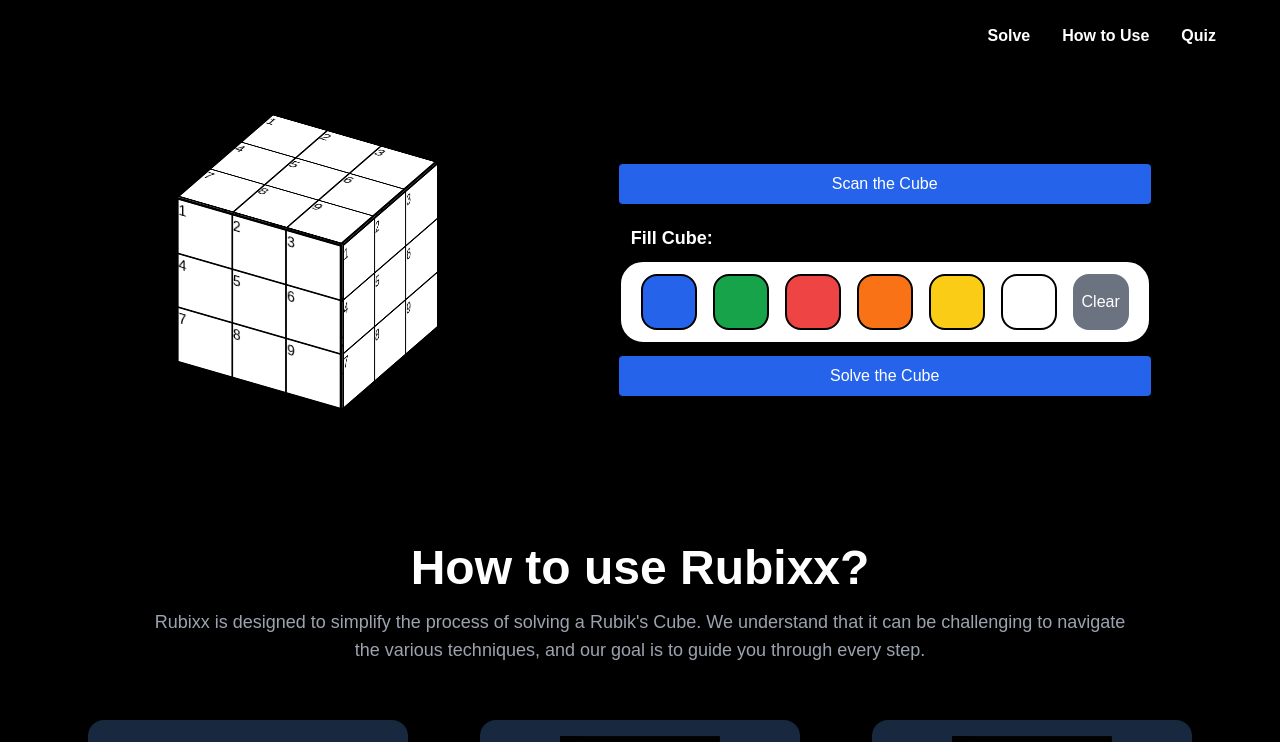
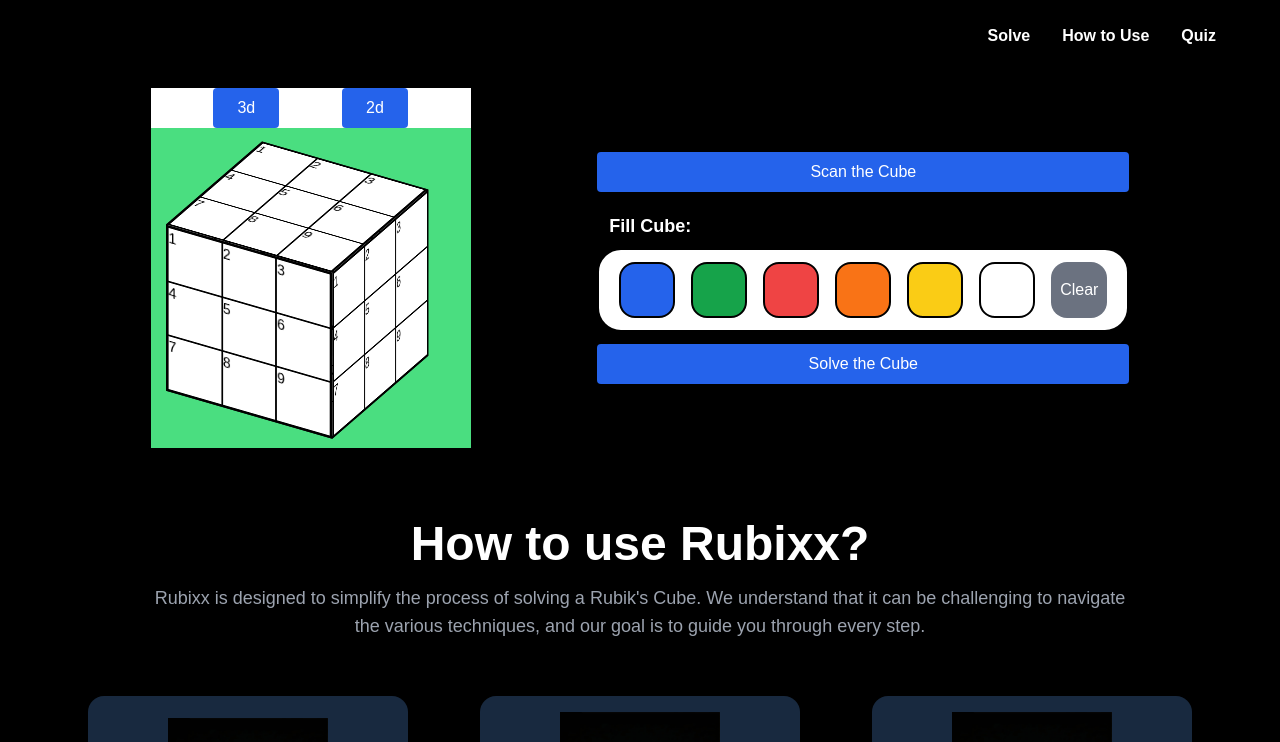
Before and after one commit to jATM0S/Rubixx, a React (Vite) app in the folder frontend/: page /solve in a window 1280 px wide. Shown: the top 742 px of the page. Built offline with nearby package versions, Linux system fonts and the light colour scheme.

Commit message:
2d attempt

```diff
--- a/frontend/src/App.jsx
+++ b/frontend/src/App.jsx
@@ -21,7 +21,7 @@ const App = () => {
 
   return (
     <Router>
-      <div>
+      <div className="bg-black">
         <Nav
           onFAQClick={scrollToFAQ}
           onQuizClick={scrollToQuiz}
--- a/frontend/src/components/cube.css
+++ b/frontend/src/components/cube.css
@@ -1,10 +1,4 @@
-.perspective {
-    perspective: 3000px;
-  }
-
 .cube {
-    width: 12rem;
-    height: 12rem;
   position: relative;
   transform-style: preserve-3d;
   transform: rotateX(-30deg) rotateY(-30deg);
@@ -40,3 +34,33 @@
 .bottom {
   transform: rotateX(-90deg) translateZ(6rem);
 }
+
+.cube2d {
+  gap: 0;
+}
+
+.face2d {
+  width: 6rem;
+  height: 6rem;
+}
+
+.front2d {
+  translate:0 6rem;
+}
+
+.back2d {
+  translate: 12rem;
+}
+
+.left2d {
+translate:-6rem -6rem}
+
+.right2d {
+translate: 6rem -12rem;}
+
+.top2d {
+translate:0 -24rem
+}
+
+.bottom2d {
+translate:0 -18rem}
--- /dev/null
+++ b/frontend/src/components/cube.jsx
@@ -0,0 +1,137 @@
+import React, { useState } from "react";
+import "./cube.css";
+
+const Cube = ({ cubeColors, currentColor, setCubeColors }) => {
+  const [typeOfCube, setType] = useState("");
+  return (
+    <div className="bg-white flex flex-col justify-center">
+      <div className="flex justify-evenly ">
+        <button className="bg-blue-600 text-white py-2 px-6 rounded hover:bg-blue-700 transition duration-300">
+          3d
+        </button>
+        <button className="bg-blue-600 text-white py-2 px-6 rounded hover:bg-blue-700 transition duration-300">
+          2d
+        </button>
+      </div>
+      <div className=" bg-green-400 w-80 h-80 flex justify-center items-center pt-10">
+        <div className="cube w-56 h-56">
+          <div className="face front grid grid-cols-3 gap-0 border-2">
+            {Array(9)
+              .fill(null)
+              .map((_, index) => (
+                <div
+                  key={`front-${index}`}
+                  className={`w-full h-full border border-black ${cubeColors.front[index]}`}
+                  onClick={() =>
+                    setCubeColors((prevColors) => {
+                      const updatedColors = { ...prevColors };
+                      updatedColors.front[index] = currentColor;
+                      return updatedColors;
+                    })
+                  }
+                >
+                  {index + 1}
+                </div>
+              ))}
+          </div>
+          <div className="face back grid grid-cols-3 gap-0 border-2 ">
+            {Array(9)
+              .fill(null)
+              .map((_, index) => (
+                <div
+                  key={`back-${index}`}
+                  className={`w-full h-full border border-black ${cubeColors.back[index]}`}
+                  onClick={() =>
+                    setCubeColors((prevColors) => {
+                      const updatedColors = { ...prevColors };
+                      updatedColors.back[index] = currentColor;
+                      return updatedColors;
+                    })
+                  }
+                >
+                  {index + 1}
+                </div>
+              ))}
+          </div>
+          <div className="face left grid grid-cols-3 gap-0 border-2 ">
+            {Array(9)
+              .fill(null)
+              .map((_, index) => (
+                <div
+                  key={`left-${index}`}
+                  className={`w-full h-full border border-black ${cubeColors.left[index]}`}
+                  onClick={() =>
+                    setCubeColors((prevColors) => {
+                      const updatedColors = { ...prevColors };
+                      updatedColors.left[index] = currentColor;
+                      return updatedColors;
+                    })
+                  }
+                >
+                  {index + 1}
+                </div>
+              ))}
+          </div>
+          <div className="face right grid grid-cols-3 gap-0 border-2 ">
+            {Array(9)
+              .fill(null)
+              .map((_, index) => (
+                <div
+                  key={`right-${index}`}
+                  className={`w-full h-full border border-black ${cubeColors.right[index]}`}
+                  onClick={() =>
+                    setCubeColors((prevColors) => {
+                      const updatedColors = { ...prevColors };
+                      updatedColors.right[index] = currentColor;
+                      return updatedColors;
+                    })
+                  }
+                >
+                  {index + 1}
+                </div>
+              ))}
+          </div>
+          <div className="face top grid grid-cols-3 gap-0 border-2 ">
+            {Array(9)
+              .fill(null)
+              .map((_, index) => (
+                <div
+                  key={`top-${index}`}
+                  className={`w-full h-full border border-black ${cubeColors.top[index]}`}
+                  onClick={() =>
+                    setCubeColors((prevColors) => {
+                      const updatedColors = { ...prevColors };
+                      updatedColors.top[index] = currentColor;
+                      return updatedColors;
+                    })
+                  }
+                >
+                  {index + 1}
+                </div>
+              ))}
+          </div>
+          <div className="face bottom grid grid-cols-3 gap-0 border-2 ">
+            {Array(9)
+              .fill(null)
+              .map((_, index) => (
+                <div
+                  key={`bottom-${index}`}
+                  className={`w-full h-full border border-black ${cubeColors.bottom[index]}`}
+                  onClick={() =>
+                    setCubeColors((prevColors) => {
+                      const updatedColors = { ...prevColors };
+                      updatedColors.bottom[index] = currentColor;
+                      return updatedColors;
+                    })
+                  }
+                >
+                  {index + 1}
+                </div>
+              ))}
+          </div>
+        </div>
+      </div>
+    </div>
+  );
+};
+export default Cube;
--- a/frontend/src/components/solve.jsx
+++ b/frontend/src/components/solve.jsx
@@ -1,13 +1,8 @@
 import React, { useRef, useEffect, useState } from "react";
 import "./cube.css";
-
+import Cube from "./cube"
 const Solve = ({ onClose }) => {
   const [currentColor, setCurrentColor] = useState("bg-white");
-  const [response, setResponse] = useState({
-    sequence: [],
-    is_solved: true,
-    error: "",
-  });
   const initialFaceColors = Array(9).fill("bg-white"); // Initial colors for each face
   const [cubeColors, setCubeColors] = useState({
     front: [...initialFaceColors],
@@ -17,10 +12,18 @@ const Solve = ({ onClose }) => {
     top: [...initialFaceColors],
     bottom: [...initialFaceColors],
   });
+  const [response, setResponse] = useState({
+    sequence: [],
+    is_solved: true,
+    error: "",
+  });
+  const getRubiks_cube=(cubeColors)=>{
 
+}
   // fetch the solution and put in stateful variable
   const solve_cube = async () => {
     try {
+      const rubiks_cube=getRubiks_cube()
       const response = await fetch("http://127.0.0.1:8000/solve/", {
         method: "POST",
         headers: {
@@ -89,130 +92,20 @@ const Solve = ({ onClose }) => {
       console.log(data);
       setResponse(data);
     } catch (error) {
-      setResponse([[], false, "Fetch error"]);
+      setResponse((prev)=>{[], false, "Fetch error"});
     }
   };
 
   return (
-    <div className="bg-black">
-      <div className="p-6 flex justify-evenly ">
-        {/* 3d cube */}
-        <div className="cube m-20 w-56 h-56">
-          <div className="face front grid grid-cols-3 gap-0 w-48 h-48 border-2 border-black ">
-            {Array(9)
-              .fill(null)
-              .map((_, index) => (
-                <div
-                  key={`front-${index}`}
-                  className={`w-full h-full border border-black ${cubeColors.front[index]}`}
-                  onClick={() =>
-                    setCubeColors((prevColors) => {
-                      const updatedColors = { ...prevColors };
-                      updatedColors.front[index] = currentColor;
-                      return updatedColors;
-                    })
-                  }
-                >
-                  {index + 1}
-                </div>
-              ))}
-          </div>
-          <div className="face back grid grid-cols-3 gap-0 w-48 h-48 border-2 border-black">
-            {Array(9)
-              .fill(null)
-              .map((_, index) => (
-                <div
-                  key={`back-${index}`}
-                  className={`w-full h-full border border-black ${cubeColors.back[index]}`}
-                  onClick={() =>
-                    setCubeColors((prevColors) => {
-                      const updatedColors = { ...prevColors };
-                      updatedColors.back[index] = currentColor;
-                      return updatedColors;
-                    })
-                  }
-                >
-                  {index + 1}
-                </div>
-              ))}
-          </div>
-          <div className="face left grid grid-cols-3 gap-0 w-48 h-48 border-2 border-black">
-            {Array(9)
-              .fill(null)
-              .map((_, index) => (
-                <div
-                  key={`left-${index}`}
-                  className={`w-full h-full border border-black ${cubeColors.left[index]}`}
-                  onClick={() =>
-                    setCubeColors((prevColors) => {
-                      const updatedColors = { ...prevColors };
-                      updatedColors.left[index] = currentColor;
-                      return updatedColors;
-                    })
-                  }
-                >
-                  {index + 1}
-                </div>
-              ))}
-          </div>
-          <div className="face right grid grid-cols-3 gap-0 w-48 h-48 border-2 border-black">
-            {Array(9)
-              .fill(null)
-              .map((_, index) => (
-                <div
-                  key={`right-${index}`}
-                  className={`w-full h-full border border-black ${cubeColors.right[index]}`}
-                  onClick={() =>
-                    setCubeColors((prevColors) => {
-                      const updatedColors = { ...prevColors };
-                      updatedColors.right[index] = currentColor;
-                      return updatedColors;
-                    })
-                  }
-                >
-                  {index + 1}
-                </div>
-              ))}
-          </div>
-          <div className="face top grid grid-cols-3 gap-0 w-48 h-48 border-2 border-black">
-            {Array(9)
-              .fill(null)
-              .map((_, index) => (
-                <div
-                  key={`top-${index}`}
-                  className={`w-full h-full border border-black ${cubeColors.top[index]}`}
-                  onClick={() =>
-                    setCubeColors((prevColors) => {
-                      const updatedColors = { ...prevColors };
-                      updatedColors.top[index] = currentColor;
-                      return updatedColors;
-                    })
-                  }
-                >
-                  {index + 1}
-                </div>
-              ))}
-          </div>
-          <div className="face bottom grid grid-cols-3 gap-0 w-48 h-48 border-2 border-black">
-            {Array(9)
-              .fill(null)
-              .map((_, index) => (
-                <div
-                  key={`bottom-${index}`}
-                  className={`w-full h-full border border-black ${cubeColors.bottom[index]}`}
-                  onClick={() =>
-                    setCubeColors((prevColors) => {
-                      const updatedColors = { ...prevColors };
-                      updatedColors.bottom[index] = currentColor;
-                      return updatedColors;
-                    })
-                  }
-                >
-                  {index + 1}
-                </div>
-              ))}
-          </div>
-        </div>
+    <div>
+      <div className="p-6 flex justify-evenly flex-wrap">
+
+        {/*cube */}
+        <Cube
+          cubeColors={cubeColors}
+          currentColor={currentColor}
+          setCubeColors={setCubeColors}
+        />
 
         {/* menu */}
         <div className=" flex flex-col justify-center">
```
Lines whose indentation alone changed are shown as unchanged.
